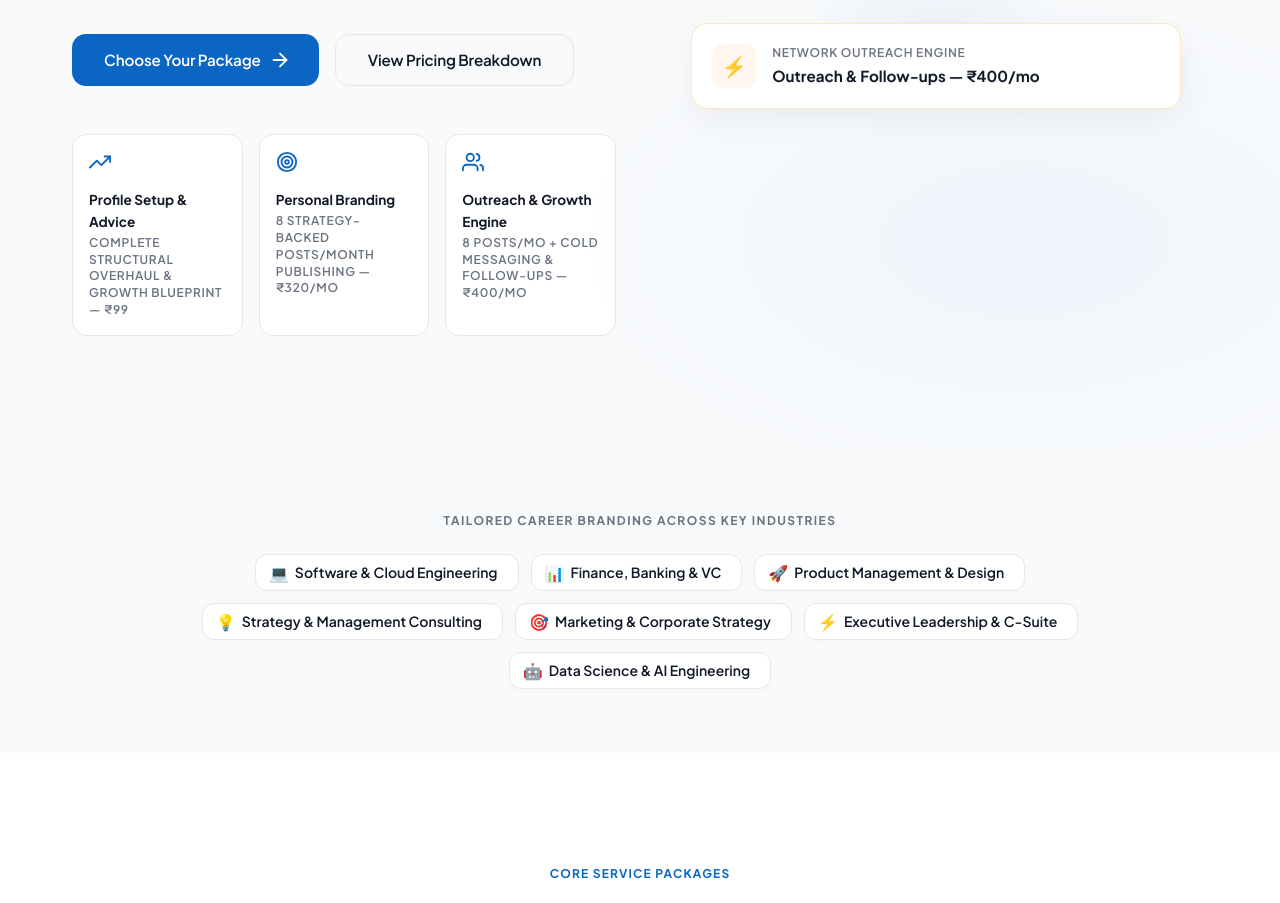
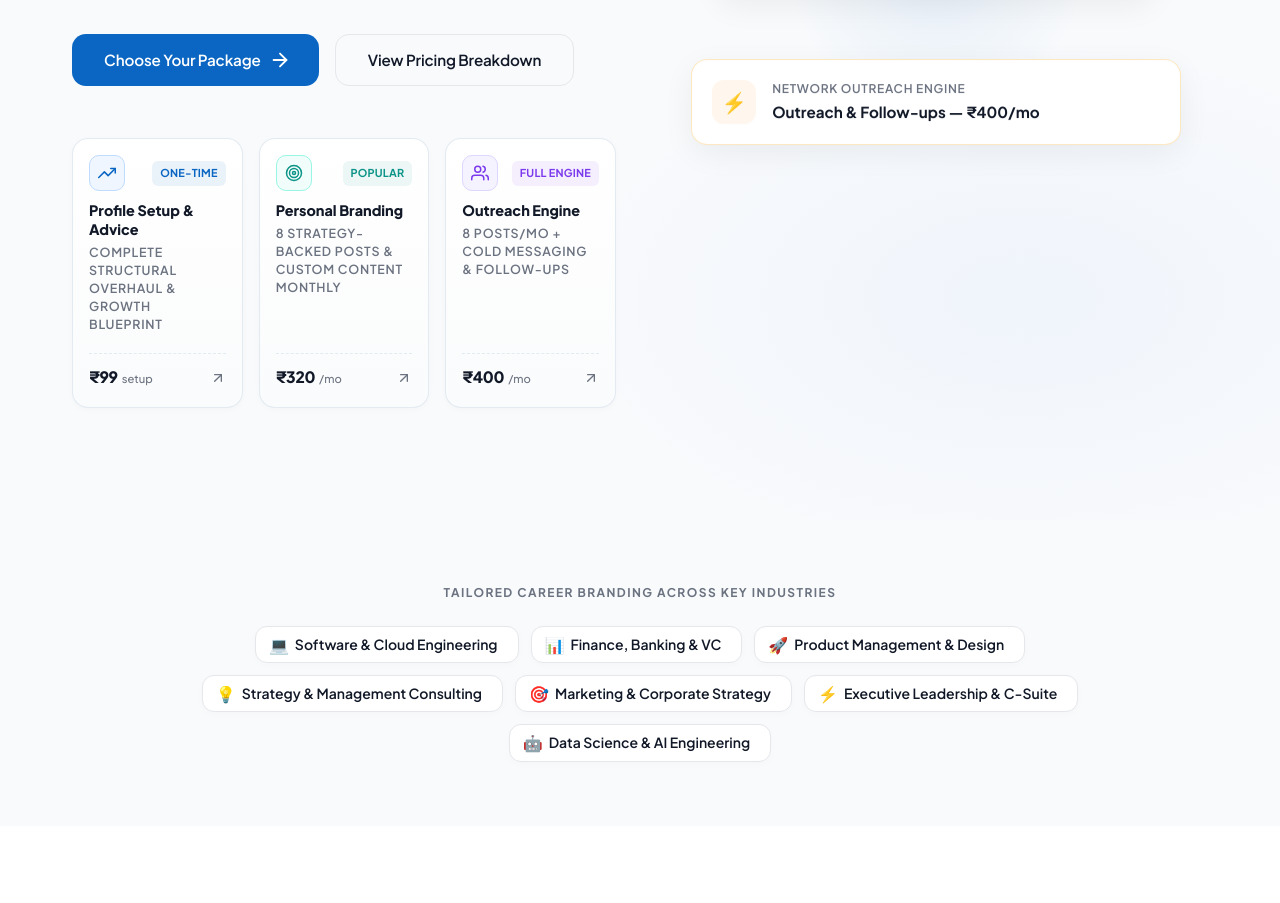
Before and after one commit to branditget-coder/brandit, a React (Vite) app in the folder frontend/: page / in a window 1280 px wide. Shown: the part 668-1571 px from the top of the page. Built offline with nearby package versions, Linux system fonts and the light colour scheme; no server answers.

Commit message:
Improved the 3 cards in Hero Section

```diff
--- a/frontend/src/components/sections/HeroSection.tsx
+++ b/frontend/src/components/sections/HeroSection.tsx
@@ -1,14 +1,47 @@
 import { Box, Container, Typography, Button, Stack, Grid, alpha } from '@mui/material'
 import { Link as RouterLink } from 'react-router-dom'
 import { motion } from 'framer-motion'
-import { FiArrowRight, FiCheckCircle, FiTrendingUp, FiTarget, FiUsers } from 'react-icons/fi'
+import { FiArrowRight, FiCheckCircle, FiTrendingUp, FiTarget, FiUsers, FiArrowUpRight } from 'react-icons/fi'
 import { brandColors } from '../../theme'
 
 
 const featurePillars = [
-  { icon: <FiTrendingUp size={22} color={brandColors.primary} />, title: 'Profile Setup & Advice', desc: 'Complete structural overhaul & growth blueprint — ₹99' },
-  { icon: <FiTarget size={22} color={brandColors.primary} />, title: 'Personal Branding', desc: '8 strategy-backed posts/month publishing — ₹320/mo' },
-  { icon: <FiUsers size={22} color={brandColors.primary} />, title: 'Outreach & Growth Engine', desc: '8 posts/mo + cold messaging & follow-ups — ₹400/mo' },
+  {
+    icon: <FiTrendingUp size={18} />,
+    title: 'Profile Setup & Advice',
+    desc: 'Complete structural overhaul & growth blueprint',
+    tag: 'One-Time',
+    price: '₹99',
+    unit: 'setup',
+    color: '#0A66C2',
+    bgColor: '#EFF6FF',
+    borderColor: '#BFDBFE',
+    to: '/book?plan=starter',
+  },
+  {
+    icon: <FiTarget size={18} />,
+    title: 'Personal Branding',
+    desc: '8 strategy-backed posts & custom content monthly',
+    tag: 'Popular',
+    price: '₹320',
+    unit: '/mo',
+    color: '#0D9488',
+    bgColor: '#F0FDFA',
+    borderColor: '#99F6E4',
+    to: '/book?plan=growth',
+  },
+  {
+    icon: <FiUsers size={18} />,
+    title: 'Outreach Engine',
+    desc: '8 posts/mo + cold messaging & follow-ups',
+    tag: 'Full Engine',
+    price: '₹400',
+    unit: '/mo',
+    color: '#7C3AED',
+    bgColor: '#F5F3FF',
+    borderColor: '#DDD6FE',
+    to: '/book?plan=scale',
+  },
 ]
 
 const highlights = [
@@ -200,26 +233,154 @@ export default function HeroSection() {
               animate={{ opacity: 1, y: 0 }}
               transition={{ duration: 0.6, delay: 0.5 }}
             >
-              <Grid container spacing={2} sx={{ mt: 4 }}>
+              <Grid container spacing={{ xs: 1.75, sm: 2 }} sx={{ mt: { xs: 3.5, sm: 4.5 } }}>
                 {featurePillars.map((p) => (
                   <Grid item xs={12} sm={4} key={p.title}>
+                    <motion.div
+                      whileHover={{ y: -4 }}
+                      transition={{ duration: 0.2, ease: 'easeOut' }}
+                      style={{ height: '100%' }}
+                    >
+                      <Box
+                        component={RouterLink}
+                        to={p.to}
+                        sx={{
+                          textDecoration: 'none',
+                          p: { xs: 2, sm: 2 },
+                          borderRadius: '16px',
+                          border: '1px solid rgba(226, 232, 240, 0.9)',
+                          background: 'linear-gradient(180deg, #FFFFFF 0%, #FAFBFC 100%)',
+                          boxShadow: '0 2px 8px -2px rgba(15, 23, 42, 0.04)',
+                          height: '100%',
+                          display: 'flex',
+                          flexDirection: 'column',
+                          justifyContent: 'space-between',
+                          position: 'relative',
+                          overflow: 'hidden',
+                          transition: 'all 0.25s cubic-bezier(0.16, 1, 0.3, 1)',
+                          cursor: 'pointer',
+                          '&:hover': {
+                            borderColor: p.borderColor,
+                            boxShadow: `0 12px 24px -4px ${alpha(p.color, 0.16)}, 0 2px 6px -1px rgba(15, 23, 42, 0.04)`,
+                            background: '#FFFFFF',
+                            '& .arrow-icon': {
+                              transform: 'translate(2px, -2px)',
+                              color: p.color,
+                            },
+                          },
+                        }}
+                      >
+                        {/* Top Row: Icon Badge + Category Tag */}
+                        <Box sx={{ mb: 1.5 }}>
+                          <Stack direction="row" alignItems="center" justifyContent="space-between" sx={{ mb: 1.25 }}>
                             <Box
                               sx={{
-                        p: 2,
-                        borderRadius: '14px',
-                        border: `1px solid ${brandColors.border}`,
-                        backgroundColor: '#fff',
-                        height: '100%',
+                                width: 36,
+                                height: 36,
+                                borderRadius: '10px',
+                                backgroundColor: p.bgColor,
+                                color: p.color,
+                                display: 'flex',
+                                alignItems: 'center',
+                                justifyContent: 'center',
+                                border: `1px solid ${p.borderColor}`,
+                                flexShrink: 0,
                               }}
                             >
-                      <Box sx={{ mb: 1 }}>{p.icon}</Box>
-                      <Typography variant="subtitle2" sx={{ fontWeight: 700, fontSize: '0.85rem', color: brandColors.text, mb: 0.25 }}>
+                              {p.icon}
+                            </Box>
+                            <Box
+                              sx={{
+                                px: 1,
+                                py: 0.35,
+                                borderRadius: '6px',
+                                backgroundColor: alpha(p.color, 0.08),
+                                color: p.color,
+                                fontSize: '0.68rem',
+                                fontWeight: 700,
+                                letterSpacing: '0.02em',
+                                textTransform: 'uppercase',
+                              }}
+                            >
+                              {p.tag}
+                            </Box>
+                          </Stack>
+
+                          {/* Title */}
+                          <Typography
+                            variant="subtitle2"
+                            sx={{
+                              fontWeight: 750,
+                              fontSize: { xs: '0.88rem', sm: '0.9rem' },
+                              color: brandColors.text,
+                              mb: 0.5,
+                              lineHeight: 1.3,
+                            }}
+                          >
                             {p.title}
                           </Typography>
-                      <Typography variant="caption" sx={{ color: brandColors.muted, lineHeight: 1.4, display: 'block' }}>
+
+                          {/* Description */}
+                          <Typography
+                            variant="caption"
+                            sx={{
+                              color: brandColors.muted,
+                              lineHeight: 1.45,
+                              display: 'block',
+                              fontSize: { xs: '0.76rem', sm: '0.78rem' },
+                            }}
+                          >
                             {p.desc}
                           </Typography>
                         </Box>
+
+                        {/* Bottom Row: Price & Action */}
+                        <Box
+                          sx={{
+                            pt: 1.25,
+                            mt: 1,
+                            borderTop: '1px dashed rgba(226, 232, 240, 0.9)',
+                            display: 'flex',
+                            alignItems: 'center',
+                            justifyContent: 'space-between',
+                          }}
+                        >
+                          <Stack direction="row" alignItems="baseline" spacing={0.5}>
+                            <Typography
+                              sx={{
+                                fontWeight: 800,
+                                fontSize: '0.98rem',
+                                color: brandColors.text,
+                                letterSpacing: '-0.02em',
+                              }}
+                            >
+                              {p.price}
+                            </Typography>
+                            <Typography
+                              sx={{
+                                fontSize: '0.7rem',
+                                color: brandColors.muted,
+                                fontWeight: 500,
+                              }}
+                            >
+                              {p.unit}
+                            </Typography>
+                          </Stack>
+
+                          <Box
+                            className="arrow-icon"
+                            sx={{
+                              display: 'flex',
+                              alignItems: 'center',
+                              color: brandColors.muted,
+                              transition: 'all 0.2s ease',
+                            }}
+                          >
+                            <FiArrowUpRight size={16} />
+                          </Box>
+                        </Box>
+                      </Box>
+                    </motion.div>
                   </Grid>
                 ))}
               </Grid>
```
Lines whose indentation alone changed are shown as unchanged.
